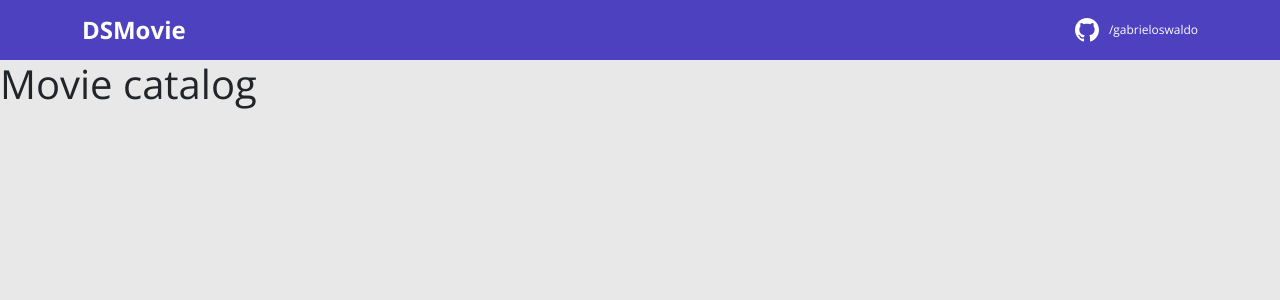
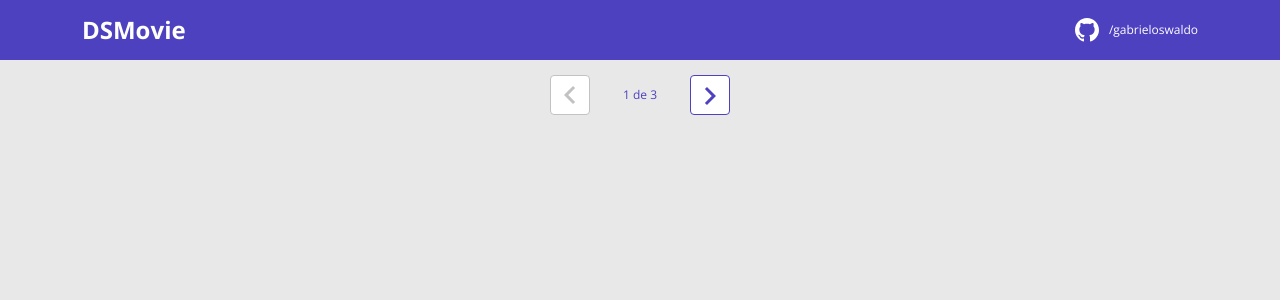
Before and after one commit to gabrieloswaldo/dsmovie, a React (Create React App) app in the folder frontend/: page / in a window 1280 px wide. Shown: the top 300 px of the page. Built offline with nearby package versions, Linux system fonts and the light colour scheme.

Commit message:
Create Pagination component

```diff
--- /dev/null
+++ b/frontend/src/components/Pagination/index.tsx
@@ -0,0 +1,20 @@
+import { ReactComponent as ArrowIcon } from "assets/img/arrow.svg";
+import "./styles.css";
+
+const Pagination = (): JSX.Element => {
+  return (
+    <div className="dsmovie-pagination-container">
+      <div className="dsmovie-pagination-box">
+        <button className="dsmovie-pagination-button" disabled={true}>
+          <ArrowIcon />
+        </button>
+        <p>{`${1} de ${3}`}</p>
+        <button className="dsmovie-pagination-button" disabled={false}>
+          <ArrowIcon className="dsmovie-flip-horizontal" />
+        </button>
+      </div>
+    </div>
+  );
+};
+
+export default Pagination;
--- /dev/null
+++ b/frontend/src/components/Pagination/styles.css
@@ -0,0 +1,54 @@
+.dsmovie-pagination-container {
+  padding: 15px 0;
+  display: flex;
+  justify-content: center;
+  align-items: center;
+}
+
+.dsmovie-pagination-box {
+  width: 180px;
+  display: flex;
+  justify-content: space-between;
+  align-items: center;
+}
+
+.dsmovie-pagination-box form {
+  width: 100%;
+  display: flex;
+}
+
+.dsmovie-pagination-button {
+  width: 40px;
+  height: 40px;
+  border-radius: 4px;
+  background-color: #fff;
+  display: flex;
+  justify-content: center;
+  align-items: center;
+  border: 1px solid var(--color-primary);
+  cursor: pointer;
+}
+
+.dsmovie-pagination-button svg {
+  filter: brightness(0) saturate(100%) invert(26%) sepia(19%) saturate(7395%)
+    hue-rotate(234deg) brightness(89%) contrast(92%);
+}
+
+.dsmovie-pagination-button:disabled {
+  border: 1px solid #c2c2c2;
+  cursor: unset;
+}
+
+.dsmovie-pagination-button:disabled svg {
+  filter: none;
+}
+
+.dsmovie-pagination-container p {
+  margin: 0;
+  font-size: 12px;
+  color: var(--color-primary);
+}
+
+.dsmovie-flip-horizontal {
+  transform: rotate(180deg);
+}
--- a/frontend/src/pages/Listing/index.tsx
+++ b/frontend/src/pages/Listing/index.tsx
@@ -1,5 +1,7 @@
-function Listing() {
-  return <h1>Movie catalog</h1>;
-}
+import Pagination from "components/Pagination";
+
+const Listing = (): JSX.Element => {
+  return <Pagination />;
+};
 
 export default Listing;
```
Also changed, not shown: frontend/src/assets/img/arrow.svg (added).
